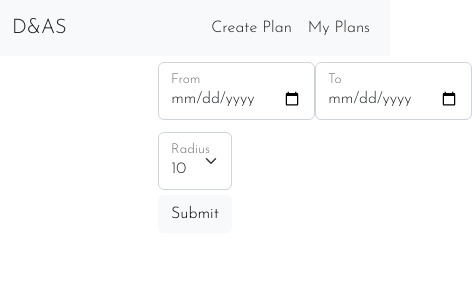
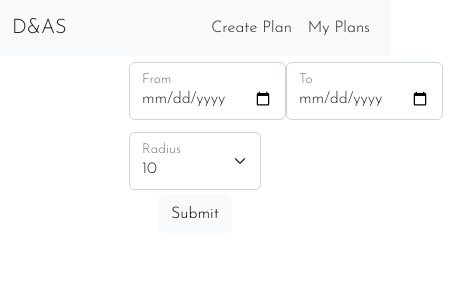
Before and after one commit to msummx/dinner-and-a-show, a React (Create React App) app: page /createplan in a window 390 px wide. Shown: the top 300 px of the page, 472 px wide, since content can reach past the window. Built offline with nearby package versions, Linux system fonts and the light colour scheme; no server answers.

Commit message:
testing form width for mobile

```diff
--- a/src/index.css
+++ b/src/index.css
@@ -39,7 +39,7 @@
 }
 
 .CreatePlanRow {
-  width: 25%;
+  width: 40%;
   flex-direction: row;
   margin: 1.5%;
 }
```
